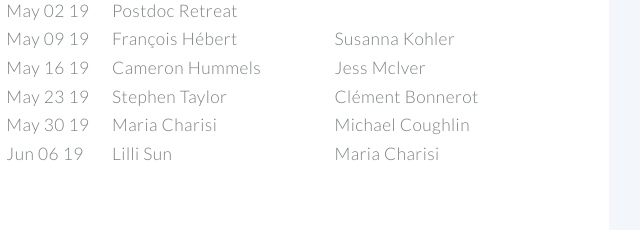
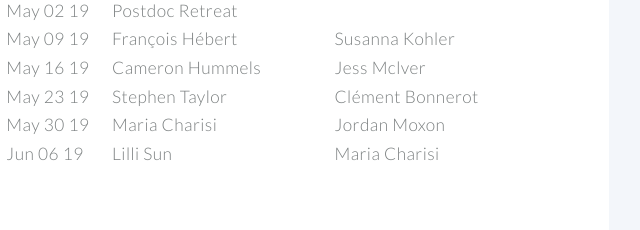
Before and after one commit to jisuoqing/PostdocLunch, a plain HTML site: page index.html in a window 1280 px wide. Shown: the part 2009-2239 px from the top of the page, 511-1151 px from the left. Drawn offline with Linux system fonts and the light colour scheme.

Commit message:
minor changes

```diff
--- a/index.html
+++ b/index.html
@@ -130,7 +130,7 @@ Free for personal and commercial use under the CCA 3.0 license (html5up.net/lice
 <tr> <td> May 09 19 </td> <td> François Hébert </td> <td> Susanna Kohler </td> </tr>
 <tr> <td> May 16 19 </td> <td> Cameron Hummels </td> <td> Jess Mclver </td> </tr>
 <tr> <td> May 23 19 </td> <td> Stephen Taylor </td> <td> Clément Bonnerot </td> </tr>
-<tr> <td> May 30 19 </td> <td> Maria Charisi </td> <td> Michael Coughlin </td> </tr>
+<tr> <td> May 30 19 </td> <td> Maria Charisi </td> <td> Jordan Moxon </td> </tr>
 <tr> <td> Jun 06 19 </td> <td> Lilli Sun </td> <td> Maria Charisi </td> </tr>
 							</table>
 
```
